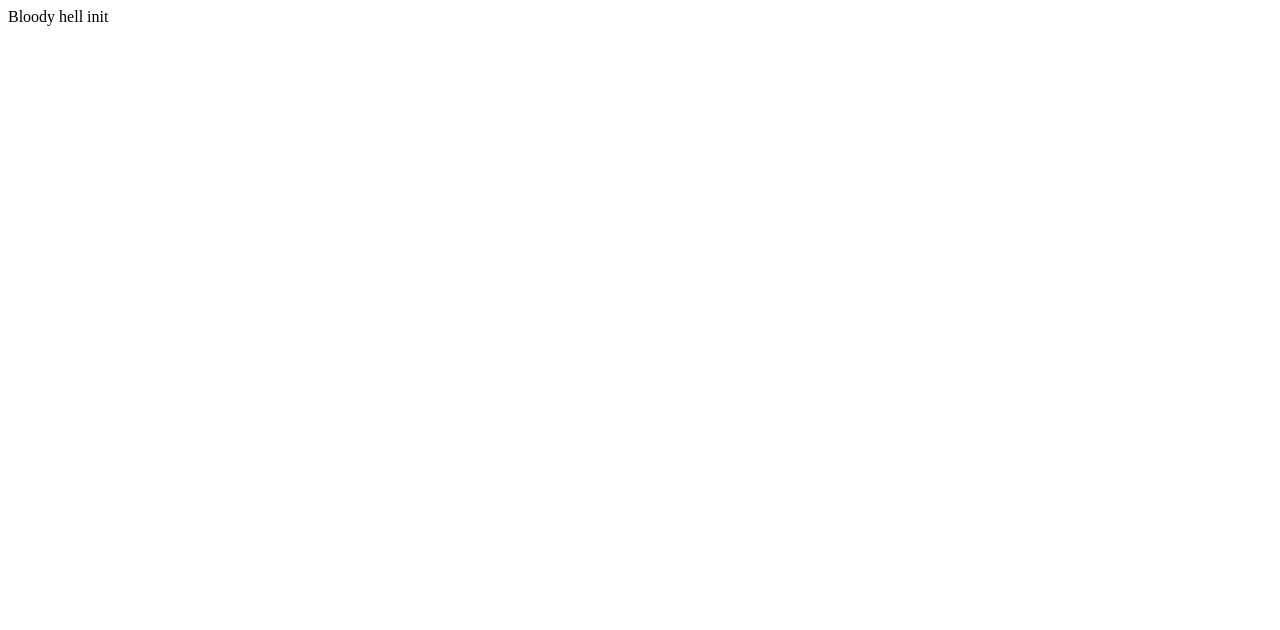
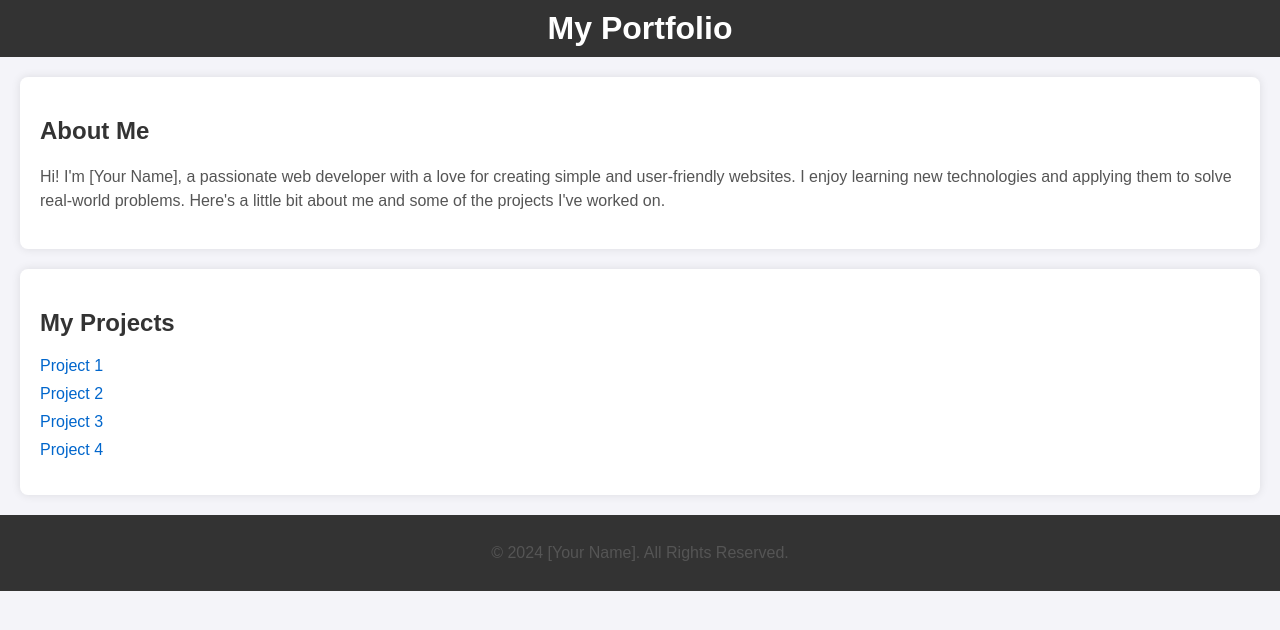
Before and after one commit to TheOneUpstairs/TheOneUpstairs.github.io, a plain HTML site: page index.html in a window 1280 px wide. Drawn offline with Linux system fonts and the light colour scheme.

Commit message:
Update index.html

```diff
--- a/index.html
+++ b/index.html
@@ -1,3 +1,101 @@
-<html>
-Bloody hell init
+<!DOCTYPE html>
+<html lang="en">
+<head>
+    <meta charset="UTF-8">
+    <meta name="viewport" content="width=device-width, initial-scale=1.0">
+    <title>My Portfolio</title>
+    <style>
+        body {
+            font-family: Arial, sans-serif;
+            margin: 0;
+            padding: 0;
+            background-color: #f4f4f9;
+        }
+
+        header {
+            background-color: #333;
+            color: white;
+            padding: 10px 0;
+            text-align: center;
+        }
+
+        header h1 {
+            margin: 0;
+            font-size: 2rem;
+        }
+
+        section {
+            margin: 20px;
+            padding: 20px;
+            background-color: white;
+            border-radius: 8px;
+            box-shadow: 0 0 10px rgba(0, 0, 0, 0.1);
+        }
+
+        h2 {
+            color: #333;
+        }
+
+        p {
+            font-size: 1rem;
+            line-height: 1.5;
+            color: #555;
+        }
+
+        ul {
+            list-style: none;
+            padding: 0;
+        }
+
+        ul li {
+            margin: 10px 0;
+        }
+
+        ul li a {
+            text-decoration: none;
+            color: #0066cc;
+        }
+
+        ul li a:hover {
+            text-decoration: underline;
+        }
+
+        footer {
+            text-align: center;
+            padding: 10px 0;
+            margin-top: 20px;
+            background-color: #333;
+            color: white;
+        }
+
+    </style>
+</head>
+<body>
+
+    <header>
+        <h1>My Portfolio</h1>
+    </header>
+
+    <section id="about">
+        <h2>About Me</h2>
+        <p>
+            Hi! I'm [Your Name], a passionate web developer with a love for creating simple and user-friendly websites. I enjoy learning new technologies and applying them to solve real-world problems. Here's a little bit about me and some of the projects I've worked on.
+        </p>
+    </section>
+
+    <section id="projects">
+        <h2>My Projects</h2>
+        <ul>
+            <li><a href="[Link_to_Project_1]" target="_blank">Project 1</a></li>
+            <li><a href="[Link_to_Project_2]" target="_blank">Project 2</a></li>
+            <li><a href="[Link_to_Project_3]" target="_blank">Project 3</a></li>
+            <li><a href="[Link_to_Project_4]" target="_blank">Project 4</a></li>
+        </ul>
+    </section>
+
+    <footer>
+        <p>&copy; 2024 [Your Name]. All Rights Reserved.</p>
+    </footer>
+
+</body>
 </html>
```
